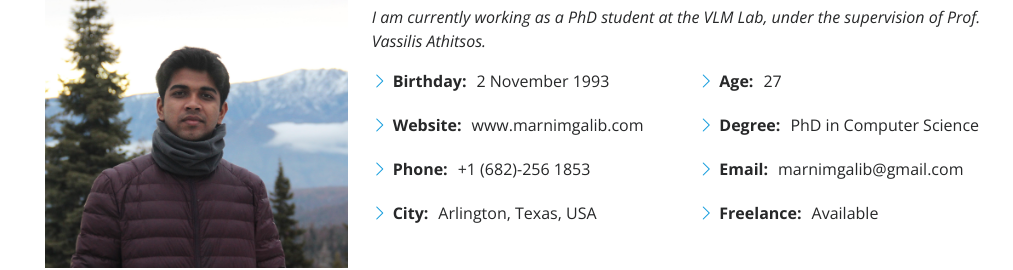
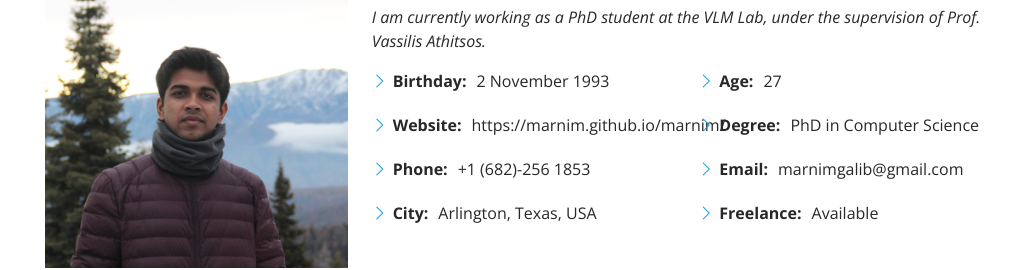
Before and after one commit to marnim/marnim, a website: page index.html in a window 1280 px wide. Shown: the part 1051-1321 px from the top of the page, without its empty margins (267-1280 px from the left). Drawn offline with nearby package versions, Linux system fonts and the light colour scheme.

Commit message:
update website info

```diff
--- a/index.html
+++ b/index.html
@@ -101,7 +101,7 @@
               <div class="col-lg-6">
                 <ul>
                   <li><i class="bi bi-chevron-right"></i> <strong>Birthday:</strong> <span>2 November 1993</span></li>
-                  <li><i class="bi bi-chevron-right"></i> <strong>Website:</strong> <span>www.marnimgalib.com</span></li>
+                  <li><i class="bi bi-chevron-right"></i> <strong>Website:</strong> <span>https://marnim.github.io/marnim/</span></li>
                   <li><i class="bi bi-chevron-right"></i> <strong>Phone:</strong> <span>+1 (682)-256 1853</span></li>
                   <li><i class="bi bi-chevron-right"></i> <strong>City:</strong> <span>Arlington, Texas, USA</span></li>
                 </ul>
```
